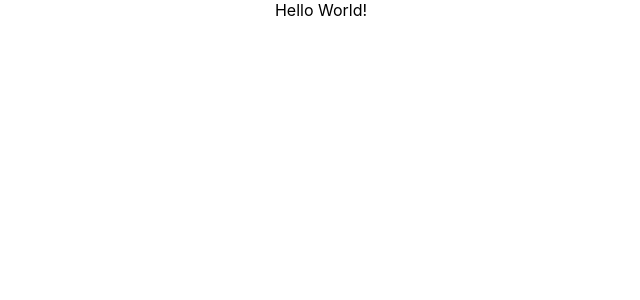
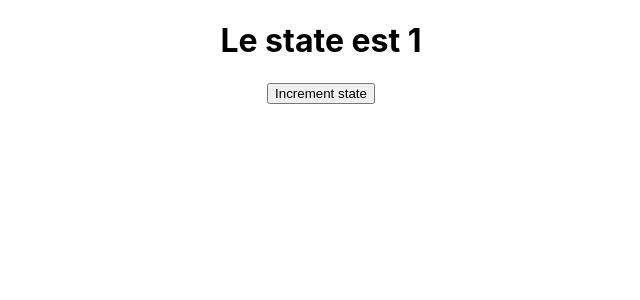
Before and after one commit to thecoderush/React-de-A-Z, a React (Create React App) app in the folder React-Learning/react-advanced/: page / in a window 1280 px wide. Shown: the top 300 px of the page, without its empty margins (319-959 px from the left). Built offline with nearby package versions, Linux system fonts and the light colour scheme.

Commit message:
Import hooks (useState, useEffect). Display state and change state with button onClick. Log in the browser console to test useEffect with array

```diff
--- a/React-Learning/react-advanced/src/App.js
+++ b/React-Learning/react-advanced/src/App.js
@@ -1,9 +1,22 @@
+import {useState, useEffect} from 'react'
 import './App.css';
 
 function App() {
+
+  const [dataComponent, setDataComponent] = useState(1)
+
+  useEffect(() => {
+    console.log("dataComponent changed")
+  }, [dataComponent])
+
+  const changeState = () => {
+    setDataComponent(dataComponent+1)
+  }
+
   return (
     <div className="App">
-      Hello World!
+      <h1>Le state est {dataComponent}</h1>
+       <button onClick={changeState}>Increment state</button>
     </div>
   );
 }
```
